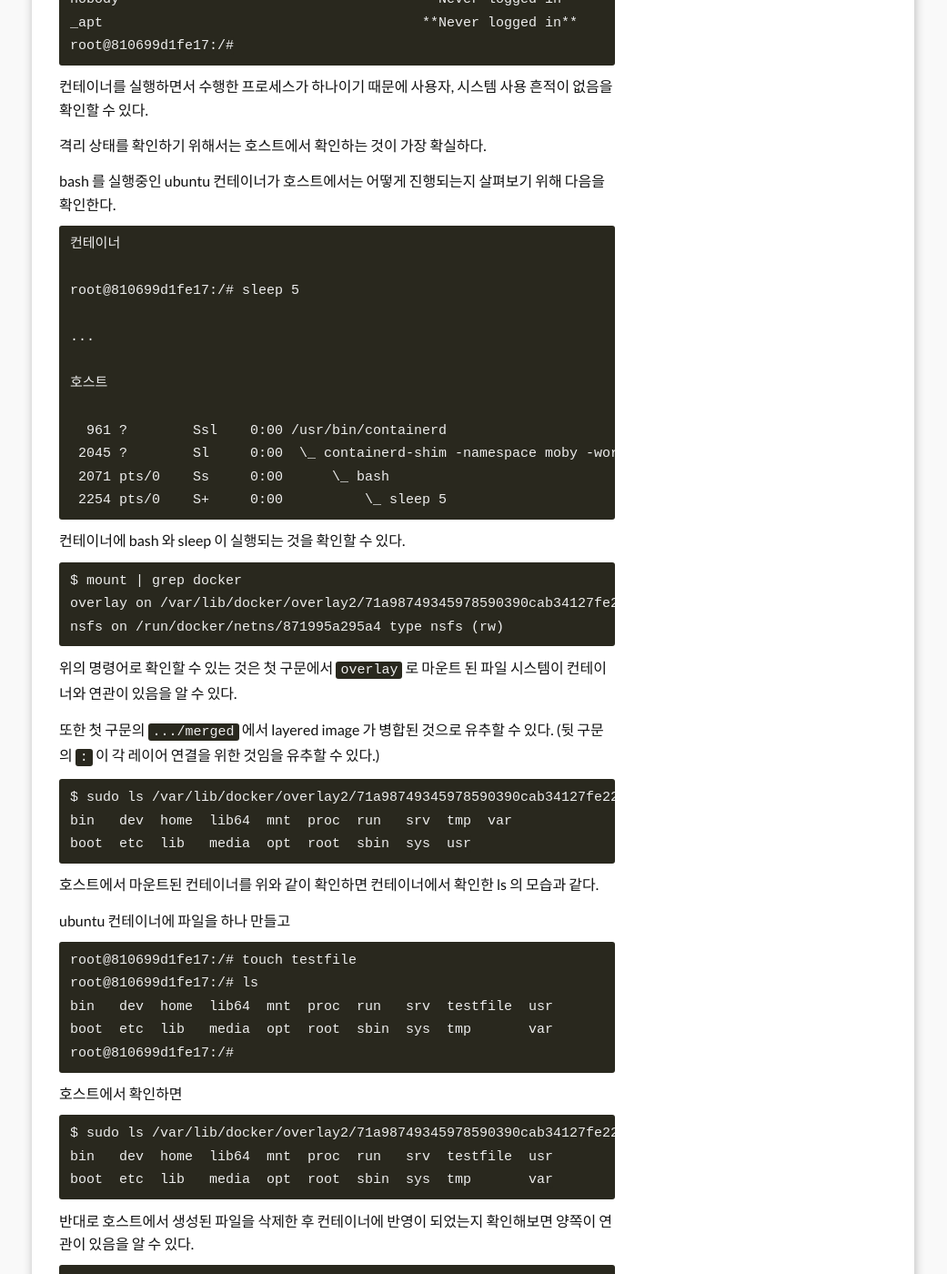
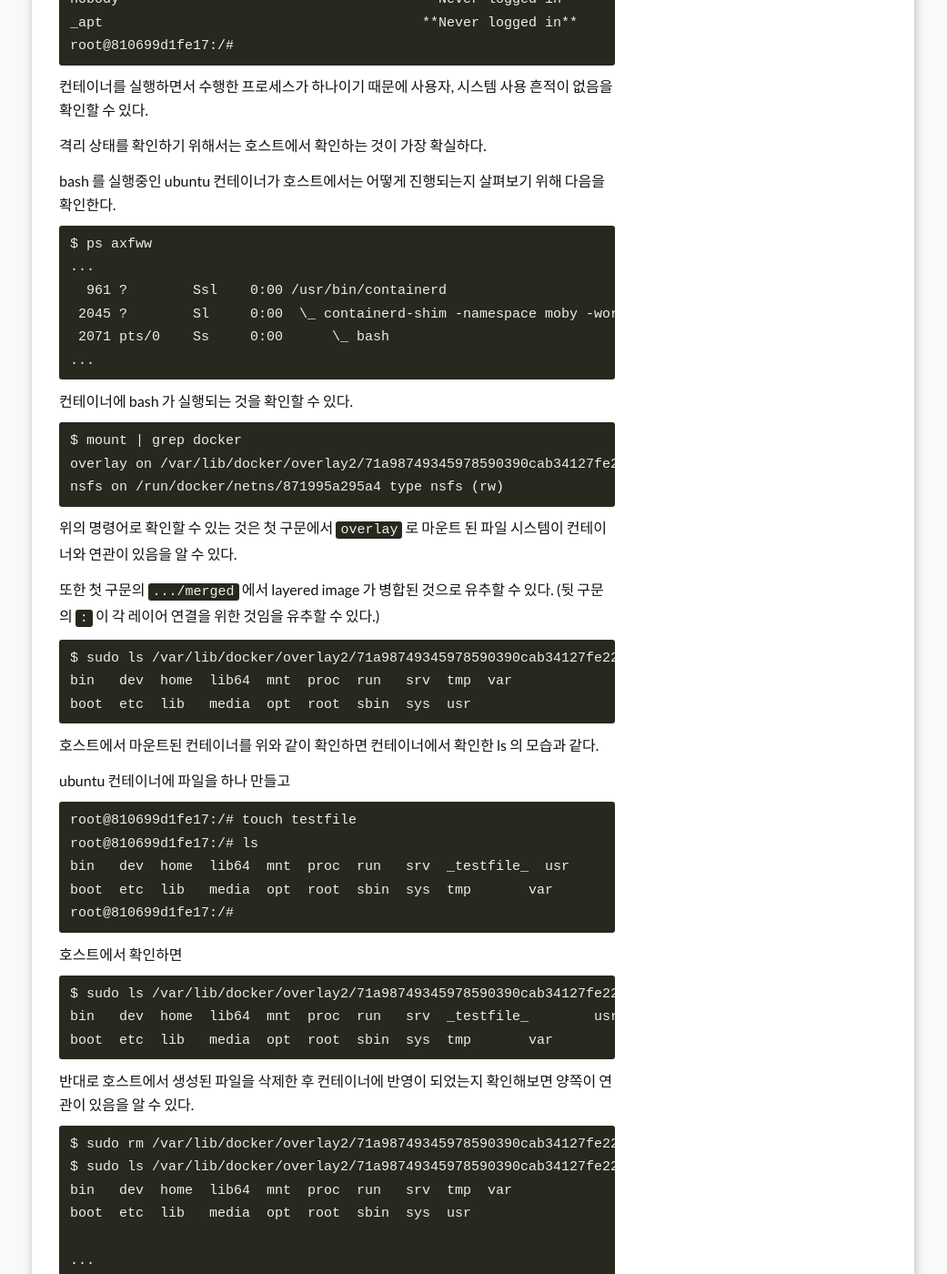
Before and after one commit to uni2u/uni2u.github.io, a Jekyll site: the page built from _posts/2020-02-17-docker02.md, in a window 1280 px wide and 1400 px high, scrolled down 5757 px. Shown: the whole window at 91% size, without its empty margins (120-1161 px from the left). Built offline with Jekyll 4.4.1, drawn with Linux system fonts in a browser that asks for light colours; comment, search, counter and statistics services are not loaded.

Commit message:
docker binding

````diff
--- a/_posts/2020-02-17-docker02.md
+++ b/_posts/2020-02-17-docker02.md
@@ -248,21 +248,15 @@ root@810699d1fe17:/#
 bash 를 실행중인 ubuntu 컨테이너가 호스트에서는 어떻게 진행되는지 살펴보기 위해 다음을 확인한다.
 
 ```
-컨테이너
-
-root@810699d1fe17:/# sleep 5
-
+$ ps axfww
 ...
-
-호스트
-
   961 ?        Ssl    0:00 /usr/bin/containerd
  2045 ?        Sl     0:00  \_ containerd-shim -namespace moby -workdir /var/lib/containerd/io.containerd.runtime.v1.linux/moby/810699d1fe173ef0341a8325f81696b3da935d5aefd43454ca573b07b1235d2e -address /run/containerd/containerd.sock -containerd-binary /usr/bin/containerd -runtime-root /var/run/docker/runtime-runc
  2071 pts/0    Ss     0:00      \_ bash
- 2254 pts/0    S+     0:00          \_ sleep 5
+...
 ```
 
-컨테이너에 bash 와 sleep 이 실행되는 것을 확인할 수 있다.
+컨테이너에 bash 가 실행되는 것을 확인할 수 있다.
 
 ```
 $ mount | grep docker
@@ -287,7 +281,7 @@ ubuntu 컨테이너에 파일을 하나 만들고
 ```
 root@810699d1fe17:/# touch testfile
 root@810699d1fe17:/# ls
-bin   dev  home  lib64  mnt  proc  run   srv  testfile  usr
+bin   dev  home  lib64  mnt  proc  run   srv  _testfile_  usr
 boot  etc  lib   media  opt  root  sbin  sys  tmp       var
 root@810699d1fe17:/#
 ```
@@ -296,7 +290,7 @@ root@810699d1fe17:/#
 
 ```
 $ sudo ls /var/lib/docker/overlay2/71a98749345978590390cab34127fe227316292e7f510ab8e8e3e000cfede33e/merged
-bin   dev  home  lib64	mnt  proc  run	 srv  testfile	usr
+bin   dev  home  lib64	mnt  proc  run	 srv  _testfile_	usr
 boot  etc  lib	 media	opt  root  sbin  sys  tmp	var
 ```
 
````
